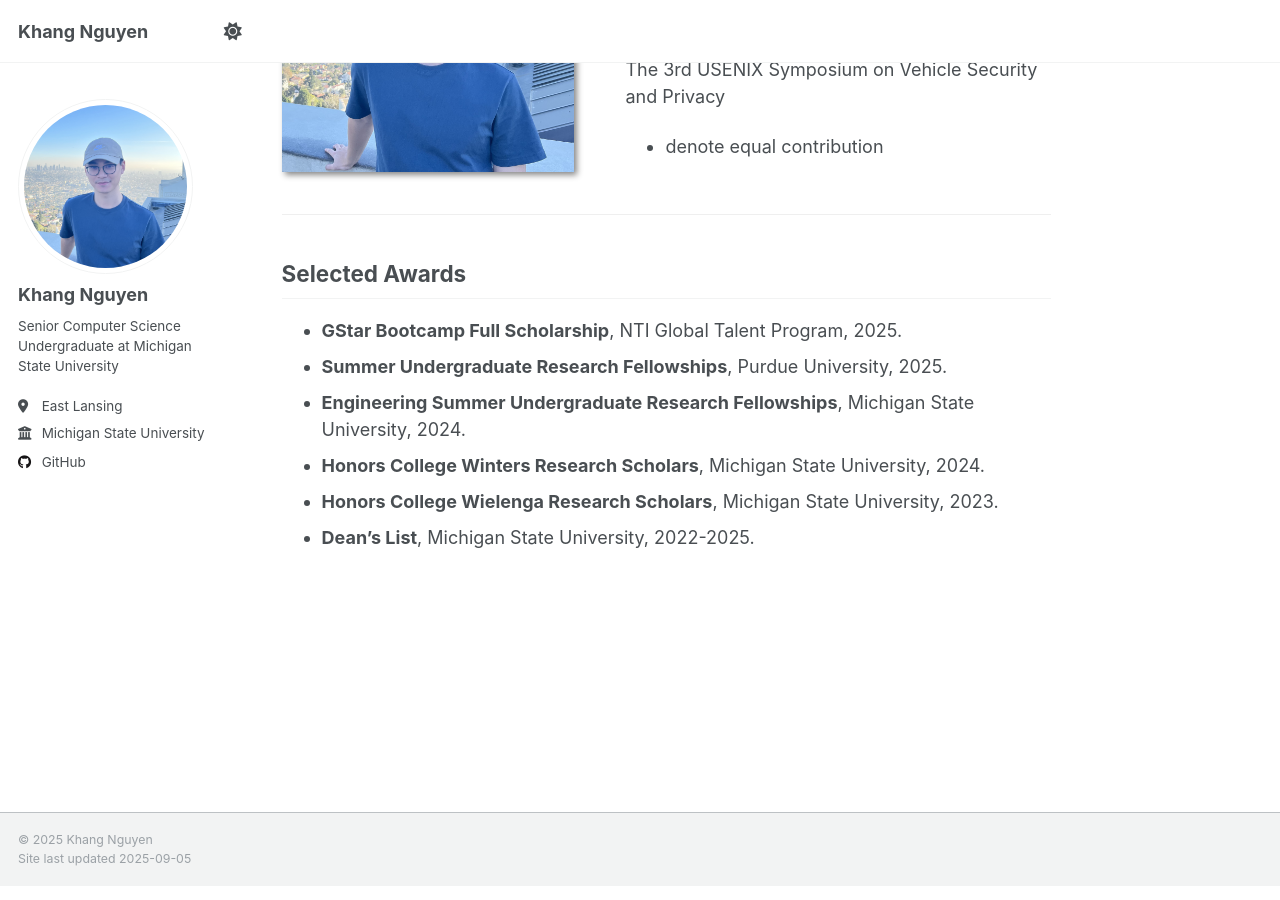
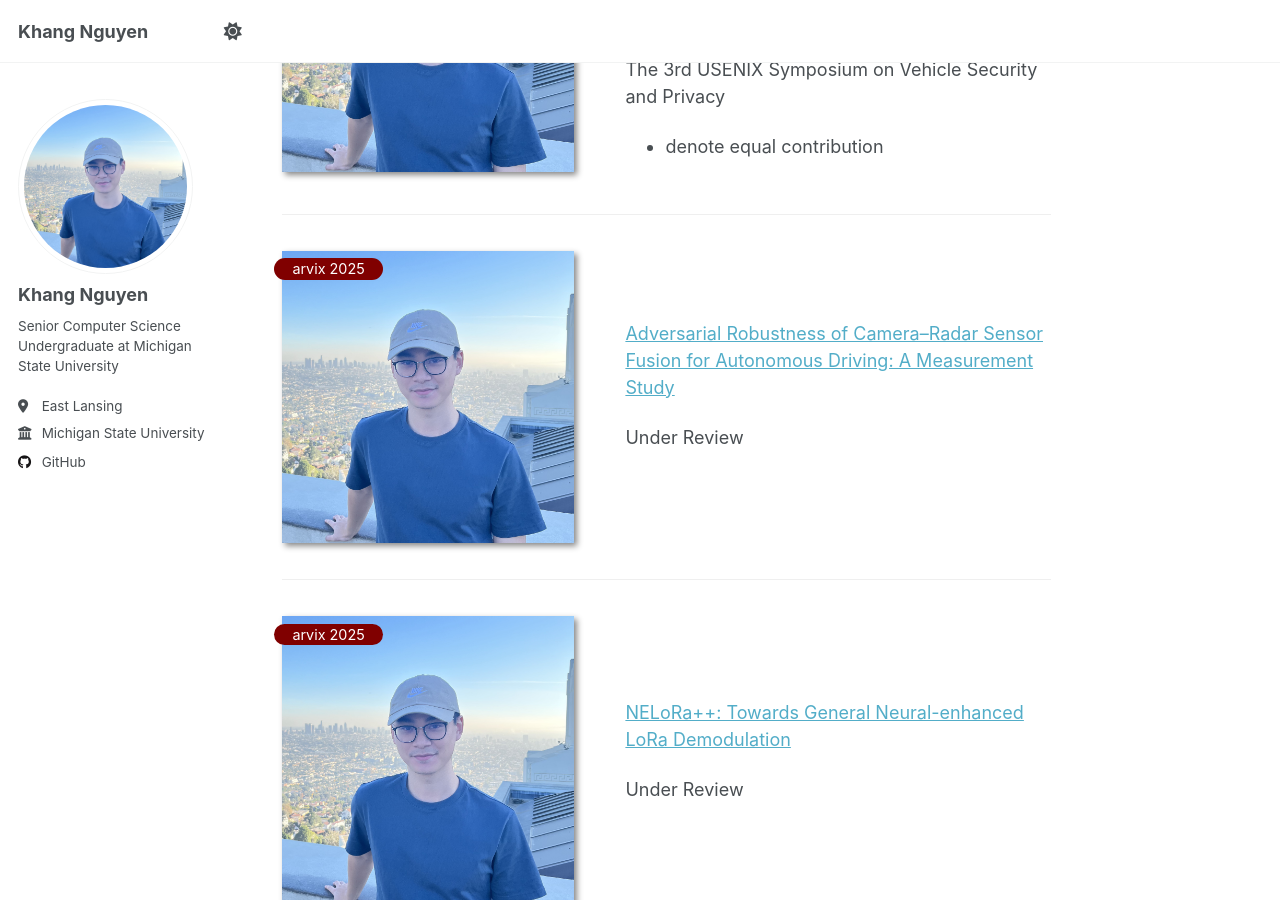
Before and after one commit to nguyenhuykhang/nguyenhuykhang.github.io, a Jekyll site: the page built from _pages/about.md, in a window 1280 px wide and 900 px high, scrolled down 1347 px. Built offline with Jekyll 4.4.1, drawn with Linux system fonts in a browser that asks for light colours; a script that is not in the unit is left out.

Commit message:
Update about.md

```diff
--- a/_pages/about.md
+++ b/_pages/about.md
@@ -53,6 +53,27 @@ The 3rd USENIX Symposium on Vehicle Security and Privacy
 </div>
 
 
+<div class='paper-box'><div class='paper-box-image'><div><div class="badge">arvix 2025</div><img src='images/LA.jpg' alt="sym" width="95%"></div></div>
+<div class='paper-box-text' markdown="1">
+
+[Adversarial Robustness of Camera–Radar Sensor Fusion for Autonomous Driving: A Measurement Study]()
+
+Under Review
+
+</div>
+</div>
+
+<div class='paper-box'><div class='paper-box-image'><div><div class="badge">arvix 2025</div><img src='images/LA.jpg' alt="sym" width="95%"></div></div>
+<div class='paper-box-text' markdown="1">
+
+[NELoRa++: Towards General Neural-enhanced LoRa Demodulation]()
+
+Under Review
+
+</div>
+</div>
+
+
 
 
 
```
